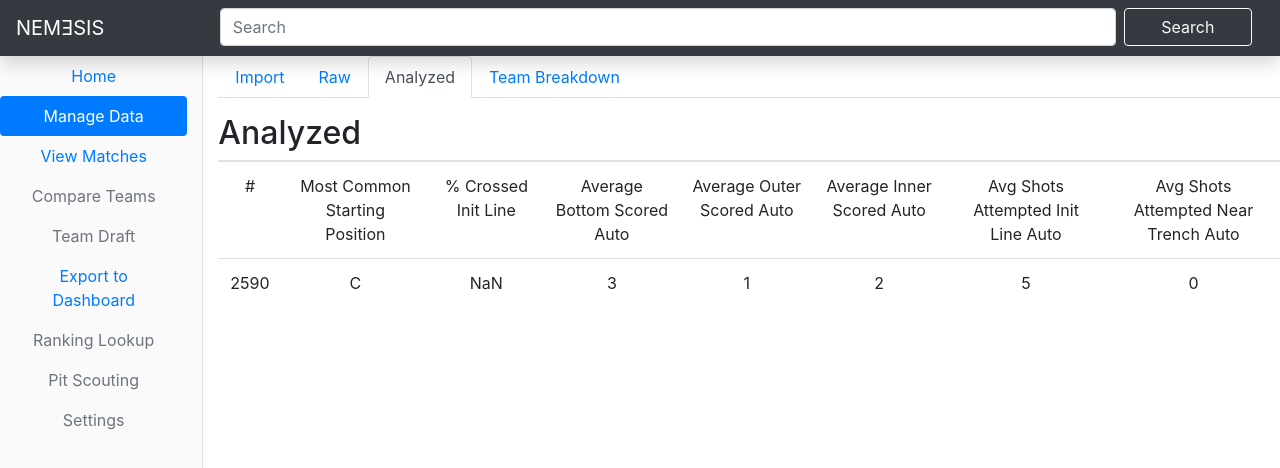
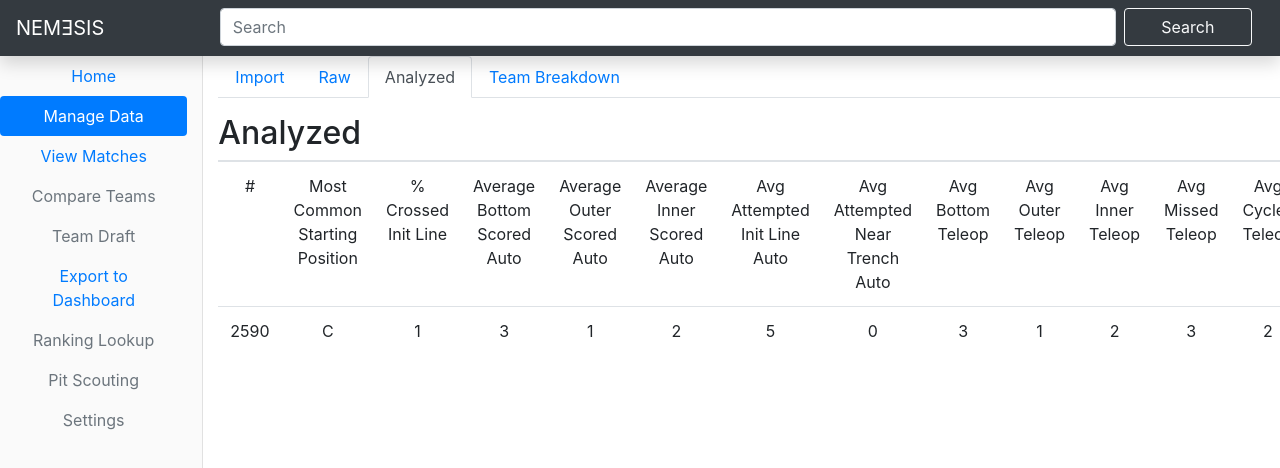
Before and after one commit to codejvn/MasterScout, a React (Create React App) app: page / in a window 1280 px wide. Both pictures are taken after a click on the tab "Analyzed". Shown: the top 468 px of the page. Built offline with nearby package versions, Linux system fonts and the light colour scheme.

Commit message:
analyze / aggregate is done, fixed boolaverage

```diff
--- a/src/Components/Layout/ManageDataTabs/Analyzed.js
+++ b/src/Components/Layout/ManageDataTabs/Analyzed.js
@@ -14,7 +14,7 @@ export class AnalyzedRaw extends Component {
             <h2>Analyzed</h2>
           </Row>
           <Row>
-            <Table style={center}>
+            <Table style={center} responsive>
               <thead>
                 <tr>
                   <td>#</td>
@@ -23,17 +23,41 @@ export class AnalyzedRaw extends Component {
                   <td>Average Bottom Scored Auto</td>
                   <td>Average Outer Scored Auto</td>
                   <td>Average Inner Scored Auto</td>
-                  <td>Avg Shots Attempted Init Line Auto</td>
-                  <td>Avg Shots Attempted Near Trench Auto</td>
+                  <td>Avg Attempted Init Line Auto</td>
+                  <td>Avg Attempted Near Trench Auto</td>
+                  <td>Avg Bottom Teleop</td>
+                  <td>Avg Outer Teleop</td>
+                  <td>Avg Inner Teleop</td>
+                  <td>Avg Missed Teleop</td>
+                  <td>Avg Cycles Teleop</td>
+                  <td>% CP Rotation</td>
+                  <td>% CP Position</td>
+                  <td>T-Zone Attempted</td>
+                  <td>Init Line Attempted</td>
+                  <td>Near Trench Attempted</td>
+                  <td>Far Trench Attempted</td>
+                  <td>Average Defense Rating</td>
+                  <td>% Climbed</td>
+                  <td>% Leveled</td>
+                  <td>Most Common Climb Location</td>
+                  <td>% Parked</td>
+                  <td>Average Time Left</td>
                 </tr>
               </thead>
               <tbody>
                 {/* loop through teams, within teams loop through aggregate */}
                 {this.props.dataReducer.teams.map((team) => {
+                  // hard coded for now
                   return (
                     <tr>
                       <td>{team.teamNumber}</td>
                       {team.aggregated[0].map((data) => {
+                        return <td>{data}</td>;
+                      })}
+                      {team.aggregated[1].map((data) => {
+                        return <td>{data}</td>;
+                      })}
+                      {team.aggregated[2].map((data) => {
                         return <td>{data}</td>;
                       })}
                     </tr>
--- a/src/Components/Navigation.js
+++ b/src/Components/Navigation.js
@@ -11,12 +11,12 @@ export class Navigation extends Component {
   render() {
     return (
       <Navbar
-        sticky="top"
         bg="dark"
         variant="dark"
         className="shadow justify-content-between"
+        style={positioning}
       >
-        <Container fluid>
+        <Container fluid style={positioning}>
           <Row>
             <Col>
               <Navbar.Brand style={brandWidth}>NEMƎSIS</Navbar.Brand>
@@ -40,6 +40,12 @@ export class Navigation extends Component {
     );
   }
 }
+const positioning = {
+  position: "sticky",
+  left: "0",
+  top: "0",
+  zIndex: "100",
+};
 const searchWidth = {
   width: "70vw",
 };
--- a/src/Reducers/Team.js
+++ b/src/Reducers/Team.js
@@ -39,7 +39,7 @@ class Team {
     this.endgameData = [];
     this.comments = [];
 
-    this.aggregated = [];
+    this.aggregated = [[], [], []];
     this.matchNums = [];
 
     this.totaldata = [this.autoData, this.teleopData, this.endgameData];
@@ -121,10 +121,9 @@ class Team {
   boolAverage = (data) => {
     return (
       data.reduce((a, b) => {
-        a = a.value ? 1 : 0; // evaluates the value to 0 or 1
         b = b.value ? 1 : 0;
         return a + b;
-      }) / data.length
+      }, 0) / data.length
     );
   };
   max = (data) => {
```
